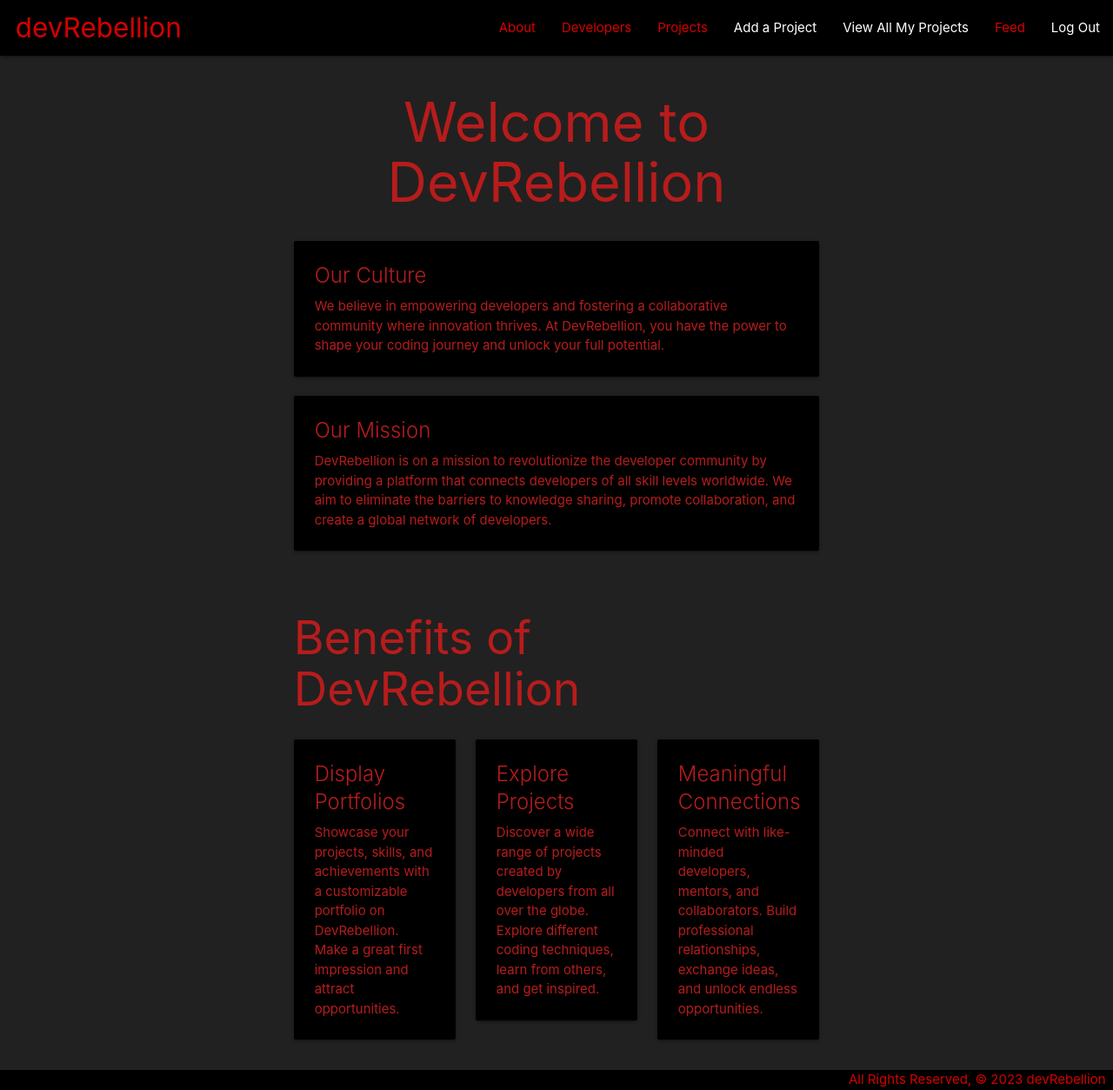
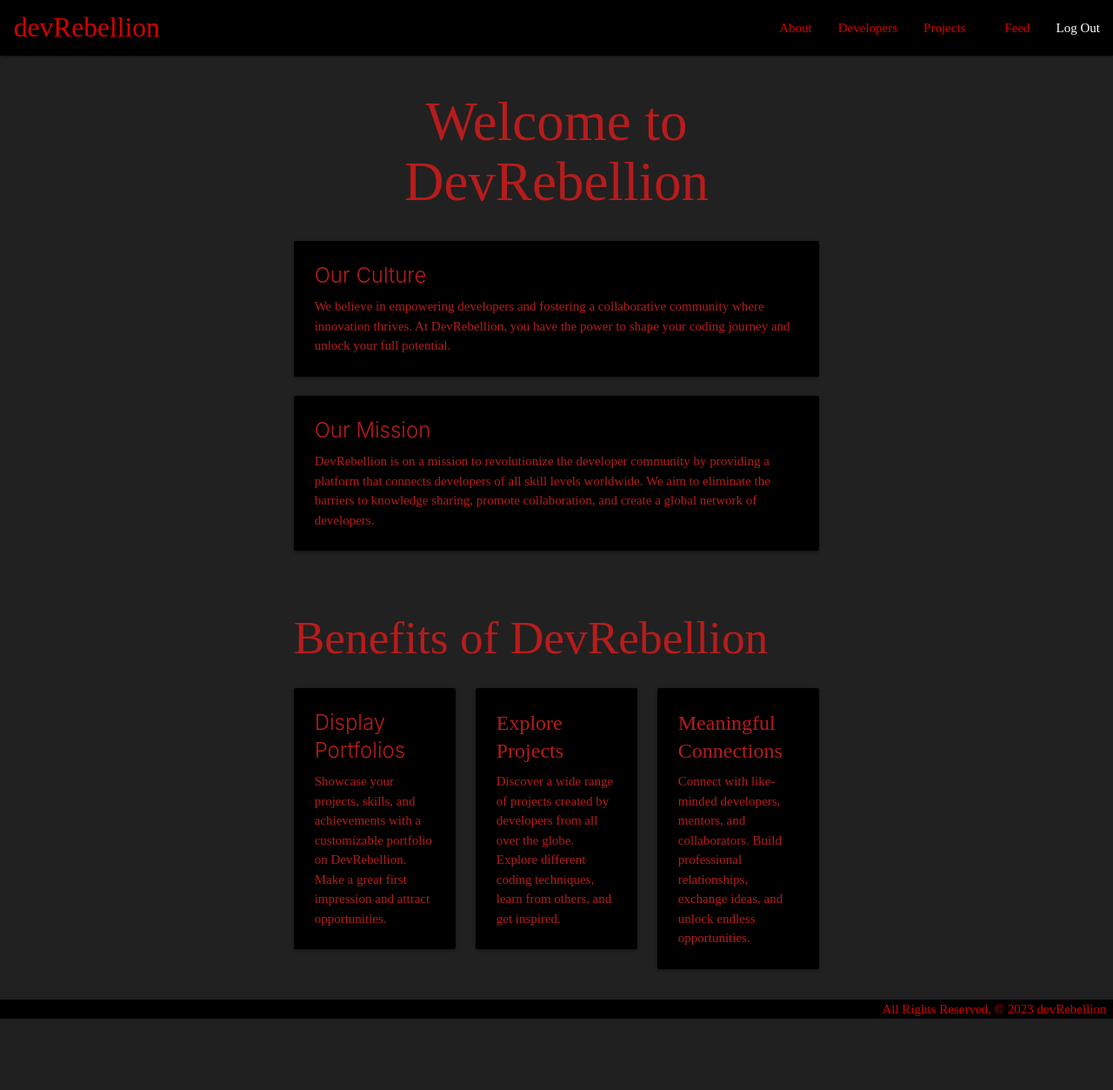
Before and after one commit to Crowe-Brian-J/project3_devRebellion, a Django app: page /about/ in a window 1280 px wide. Shown: the whole page at 87% size. After the commit the page ends 1171 px from the top, so only its background shows below. Run offline with Django 4.2, Linux system fonts and the light colour scheme; the visitor is signed in with stand-in values (Sample User, id 1).

Commit message:
html/css

```diff
--- a/devrebellion/main_app/templates/about.html
+++ b/devrebellion/main_app/templates/about.html
@@ -2,14 +2,14 @@
 
 {% block content %}
 <div class="container">
-  <h1 class="center red-text text-darken-4">Welcome to DevRebellion</h1>
+  <h1 style="font-family:Copperplate"class="center red-text text-darken-4">Welcome to DevRebellion</h1>
   <div class="row">
     <div class="col s12">
       <div class="card horizontal black">
         <div class="card-stacked">
           <div class="card-content">
             <span class="card-title red-text text-darken-4">Our Culture</span>
-            <p class="red-text text-darken-4">We believe in empowering developers and fostering a collaborative community where innovation thrives. At DevRebellion, you have the power to shape your coding journey and unlock your full potential.</p>
+            <p class="red-text text-darken-4" style="font-family:Copperplate">We believe in empowering developers and fostering a collaborative community where innovation thrives. At DevRebellion, you have the power to shape your coding journey and unlock your full potential.</p>
           </div>
         </div>
       </div>
@@ -19,7 +19,7 @@
         <div class="card-stacked">
           <div class="card-content">
             <span class="card-title red-text text-darken-4">Our Mission</span>
-            <p class="red-text text-darken-4">DevRebellion is on a mission to revolutionize the developer community by providing a platform that connects developers of all skill levels worldwide. We aim to eliminate the barriers to knowledge sharing, promote collaboration, and create a global network of developers.</p>
+            <p class="red-text text-darken-4" style="font-family:Copperplate">DevRebellion is on a mission to revolutionize the developer community by providing a platform that connects developers of all skill levels worldwide. We aim to eliminate the barriers to knowledge sharing, promote collaboration, and create a global network of developers.</p>
           </div>
         </div>
       </div>
@@ -28,29 +28,29 @@
 
   <div class="row">
     <div class="col s12">
-      <h2 class="red-text text-darken-4">Benefits of DevRebellion</h2>
+      <h2 class="red-text text-darken-4" style="font-family:Copperplate">Benefits of DevRebellion</h2>
     </div>
     <div class="col s12 m4">
       <div class="card black">
         <div class="card-content">
           <span class="card-title red-text text-darken-4">Display Portfolios</span>
-          <p class="red-text text-darken-4">Showcase your projects, skills, and achievements with a customizable portfolio on DevRebellion. Make a great first impression and attract opportunities.</p>
+          <p class="red-text text-darken-4" style="font-family:Copperplate">Showcase your projects, skills, and achievements with a customizable portfolio on DevRebellion. Make a great first impression and attract opportunities.</p>
         </div>
       </div>
     </div>
     <div class="col s12 m4">
       <div class="card black">
         <div class="card-content">
-          <span class="card-title red-text text-darken-4">Explore Projects</span>
-          <p class="red-text text-darken-4">Discover a wide range of projects created by developers from all over the globe. Explore different coding techniques, learn from others, and get inspired.</p>
+          <span class="card-title red-text text-darken-4" style="font-family:Copperplate">Explore Projects</span>
+          <p class="red-text text-darken-4" style="font-family:Copperplate">Discover a wide range of projects created by developers from all over the globe. Explore different coding techniques, learn from others, and get inspired.</p>
         </div>
       </div>
     </div>
     <div class="col s12 m4">
       <div class="card black">
         <div class="card-content">
-          <span class="card-title red-text text-darken-4">Meaningful Connections</span>
-          <p class="red-text text-darken-4">Connect with like-minded developers, mentors, and collaborators. Build professional relationships, exchange ideas, and unlock endless opportunities.</p>
+          <span class="card-title red-text text-darken-4" style="font-family:Copperplate">Meaningful Connections</span>
+          <p class="red-text text-darken-4" style="font-family:Copperplate">Connect with like-minded developers, mentors, and collaborators. Build professional relationships, exchange ideas, and unlock endless opportunities.</p>
         </div>
       </div>
     </div>
--- a/devrebellion/main_app/templates/base.html
+++ b/devrebellion/main_app/templates/base.html
@@ -10,6 +10,7 @@
   <title>devRebellion</title>
   <link rel="stylesheet" href="https://cdnjs.cloudflare.com/ajax/libs/materialize/1.0.0/css/materialize.min.css" />
   <link rel="stylesheet" type="text/css" href="{% static 'css/style.css' %}" />
+  <script src="https://cdnjs.cloudflare.com/ajax/libs/materialize/1.0.0/js/materialize.min.js"></script>
 </head>
 
 <body class="grey darken-4">
@@ -18,21 +19,31 @@
       <div class="nav-wrapper black">
         <ul>
           <li>
-            <a href="/" class="left brand-logo red-text text-accent-4">&nbsp;&nbsp;devRebellion</a>
+            <a style="font-family:Copperplate" href="/" class="left brand-logo red-text text-accent-4">&nbsp;&nbsp;devRebellion</a>
           </li>
         </ul>
         <ul class="right">
-          <li><a class="red-text text-accent-4" href="/about">About</a></li>
+          <li><a style="font-family:Copperplate"class="red-text text-accent-4" href="/about">About</a></li>
           {% if user.is_authenticated %}
-          <li><a class="red-text text-accent-4" href="/developers">Developers</a></li>
-          <li><a class="red-text text-accent-4" href="/projects">Projects</a></li>
-          <li><a href="{% url 'projects_create' %}">Add a Project</a></li>
-          <li><a href="{% url 'projects_index' %}">View All My Projects</a></li>
-          <li><a class="red-text text-accent-4" href="/feeds">Feed</a></li>
-          <li><a href="{% url 'logout' %}">Log Out</a></li>
+          <li><a style="font-family:Copperplate"class="red-text text-accent-4" href="/developers">Developers</a></li>
+          <li>
+            <a style="font-family:Copperplate" href="#" class="dropdown-trigger red-text text-accent-4" data-target="dropdown1">
+              Projects<i class="material-icons right"></i>
+            </a>
+          </li>
+          <ul style="font-family:Copperplate"id="dropdown1" class="dropdown-content">
+            <li><a class="red-text text-accent-4"href="{% url 'projects_index' %}">View all Projects</a></li>
+            <li><a class="red-text text-accent-4"style="font-family:Copperplate" href="{% url 'projects_create' %}">Add a Project</a></li>
+          </ul>
+
+          <!-- <li><a style="font-family:Copperplate"class="red-text text-accent-4" href="/projects">Projects</a></li> -->
+          <!-- <li><a style="font-family:Copperplate"href="{% url 'projects_create' %}">Add a Project</a></li> -->
+          <!-- <li><a style="font-family:Copperplate"href="{% url 'projects_index' %}">View All My Projects</a></li> -->
+          <li><a style="font-family:Copperplate" class="red-text text-accent-4" href="/feeds">Feed</a></li>
+          <li><a style="font-family:Copperplate"href="{% url 'logout' %}">Log Out</a></li>
           {% else %}
-          <li><a href="{% url 'signup' %}">Sign Up</a></li>
-          <li><a href="{% url 'login' %}">Log In</a></li>
+          <li><a style="font-family:Copperplate" href="{% url 'signup' %}">Sign Up</a></li>
+          <li><a style="font-family:Copperplate" href="{% url 'login' %}">Log In</a></li>
           {% endif %}
         </ul>
       </div>
@@ -40,8 +51,16 @@
   </header>
   <main class="container white-text">{% block content %} {% endblock %}</main>
   <footer class="page-footer black red-text text-accent-4">
-    <div class="right">All Rights Reserved, &copy; {% now 'Y' %} devRebellion &nbsp;</div>
+    <div style="font-family:Copperplate" class="right">All Rights Reserved, &copy; {% now 'Y' %} devRebellion &nbsp;</div>
   </footer>
+  <script>
+    document.addEventListener('DOMContentLoaded', function() {
+      var dropdownElems = document.querySelectorAll('.dropdown-trigger');
+      var options = {
+      };
+      M.Dropdown.init(dropdownElems, options);
+    });
+  </script>
 </body>
 
 </html>
```
